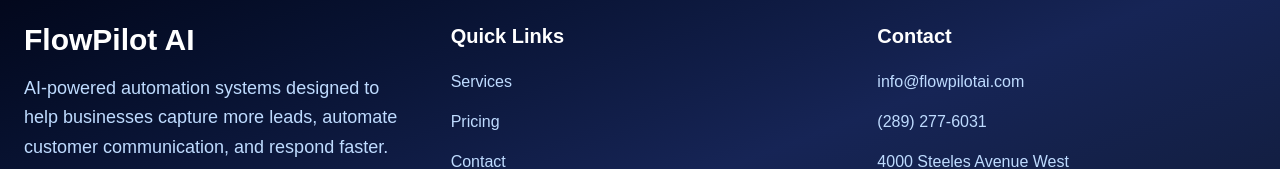
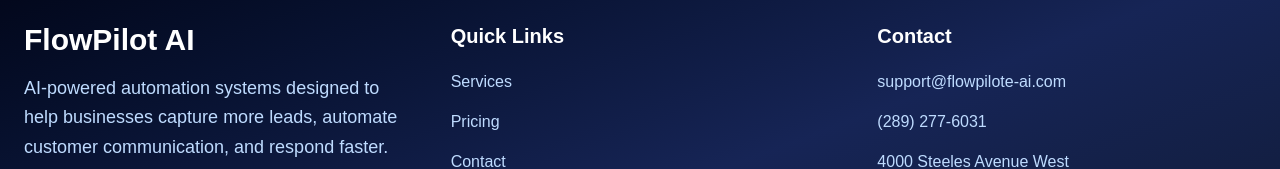
Before and after one commit to hipolite1/flowpilotai-website, a Next.js app: page / in a window 1280 px wide. Shown: the part 4909-5078 px from the top of the page. Built offline with nearby package versions, Linux system fonts and the light colour scheme.

Commit message:
Update FlowPilot support email

```diff
--- a/app/page.tsx
+++ b/app/page.tsx
@@ -752,7 +752,7 @@
       <div className="space-y-4 text-blue-200">
 
         <p>
-          info@flowpilotai.com
+          support@flowpilote-ai.com
         </p>
 
         <p>
```
